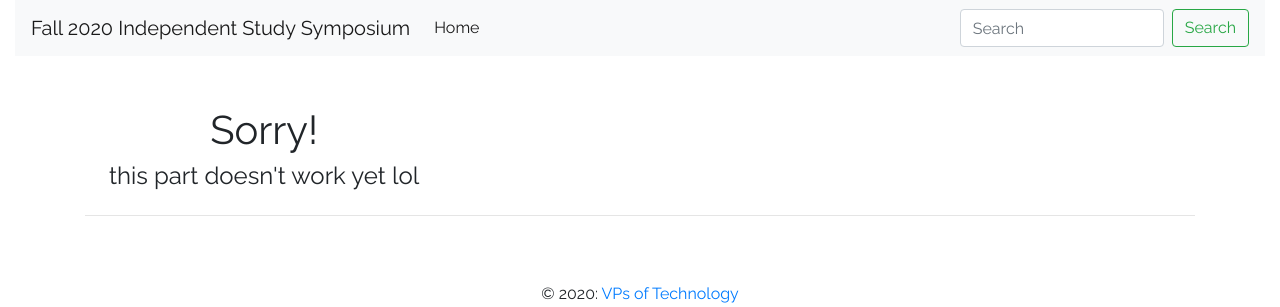
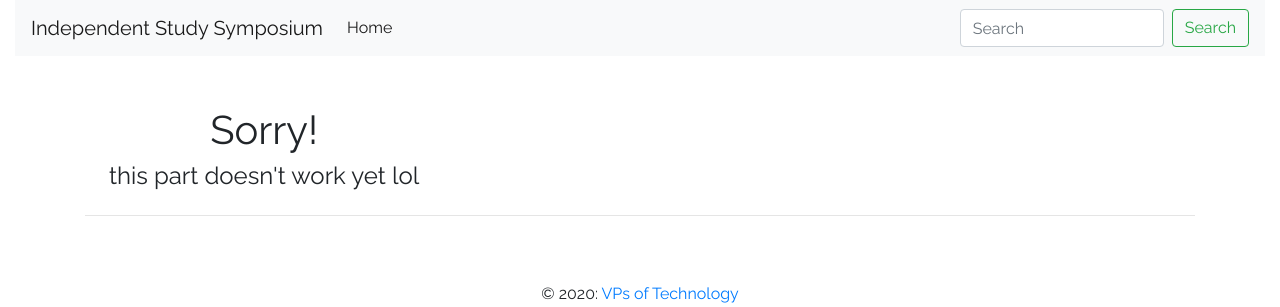
Before and after one commit to isabellahoch/uhs-independent-study-symposium-2020, a Python web app: template flask/templates/bruh.html in a window 1280 px wide. Shown: the top 307 px of the page. Run offline with Jinja, Linux system fonts and the light colour scheme; the template is opened without the code that fills it, so the values that code supplies are empty; some libraries are stand-ins or nearby versions.

Commit message:
fixed title

```diff
--- a/flask/templates/base.html
+++ b/flask/templates/base.html
@@ -29,7 +29,7 @@
 
   <div class="container-fluid" style="background-color#efefef">
     <nav class="navbar navbar-expand-lg navbar-light bg-light">
-        <a class="navbar-brand" href="/">Fall 2020 Independent Study Symposium</a>
+        <a class="navbar-brand" href="/">Independent Study Symposium</a>
         <button class="navbar-toggler" type="button" data-toggle="collapse" data-target="#navbarTogglerDemo02" aria-controls="navbarTogglerDemo02" aria-expanded="false" aria-label="Toggle navigation">
           <span class="navbar-toggler-icon"></span>
         </button>
```
